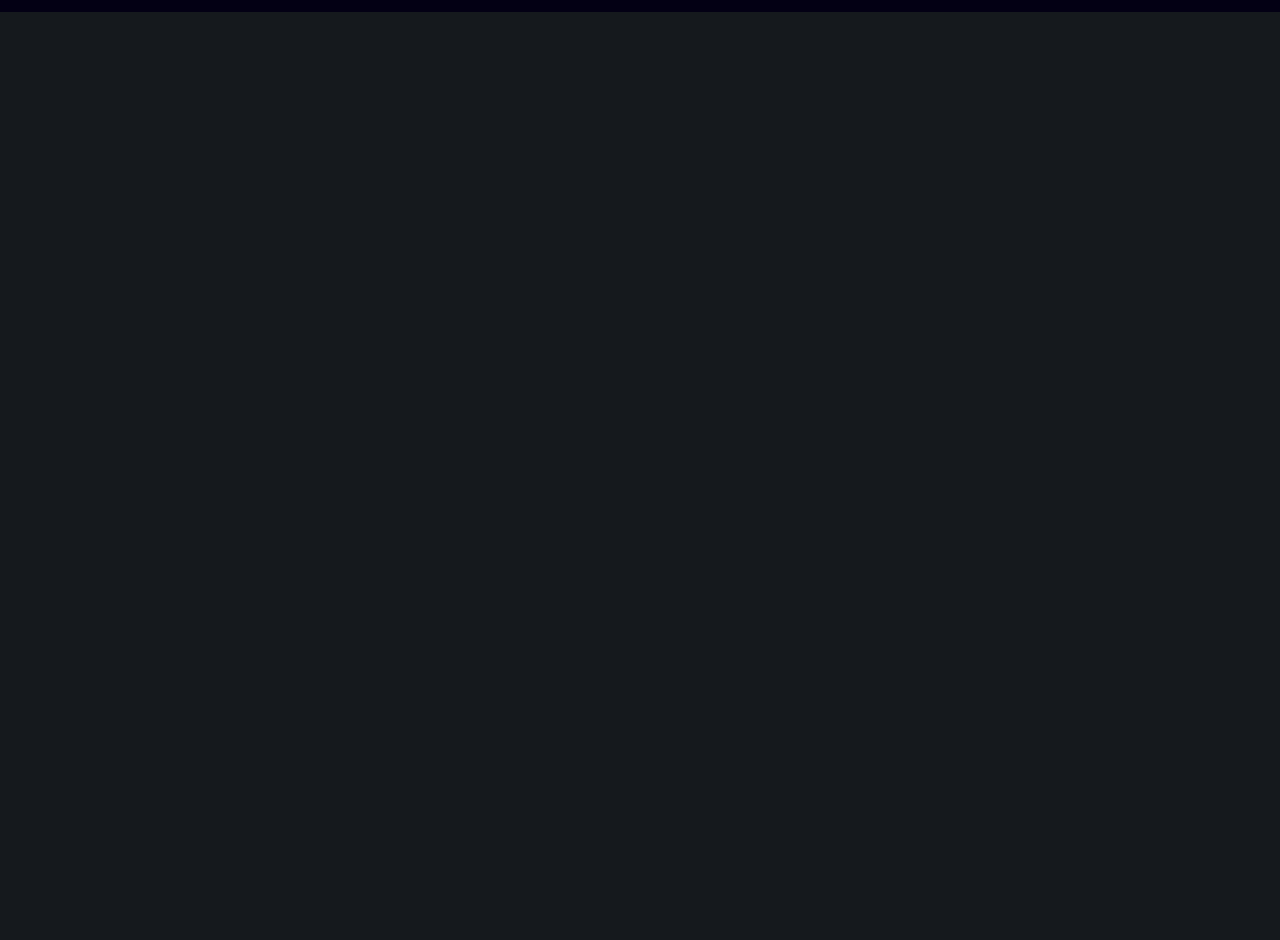
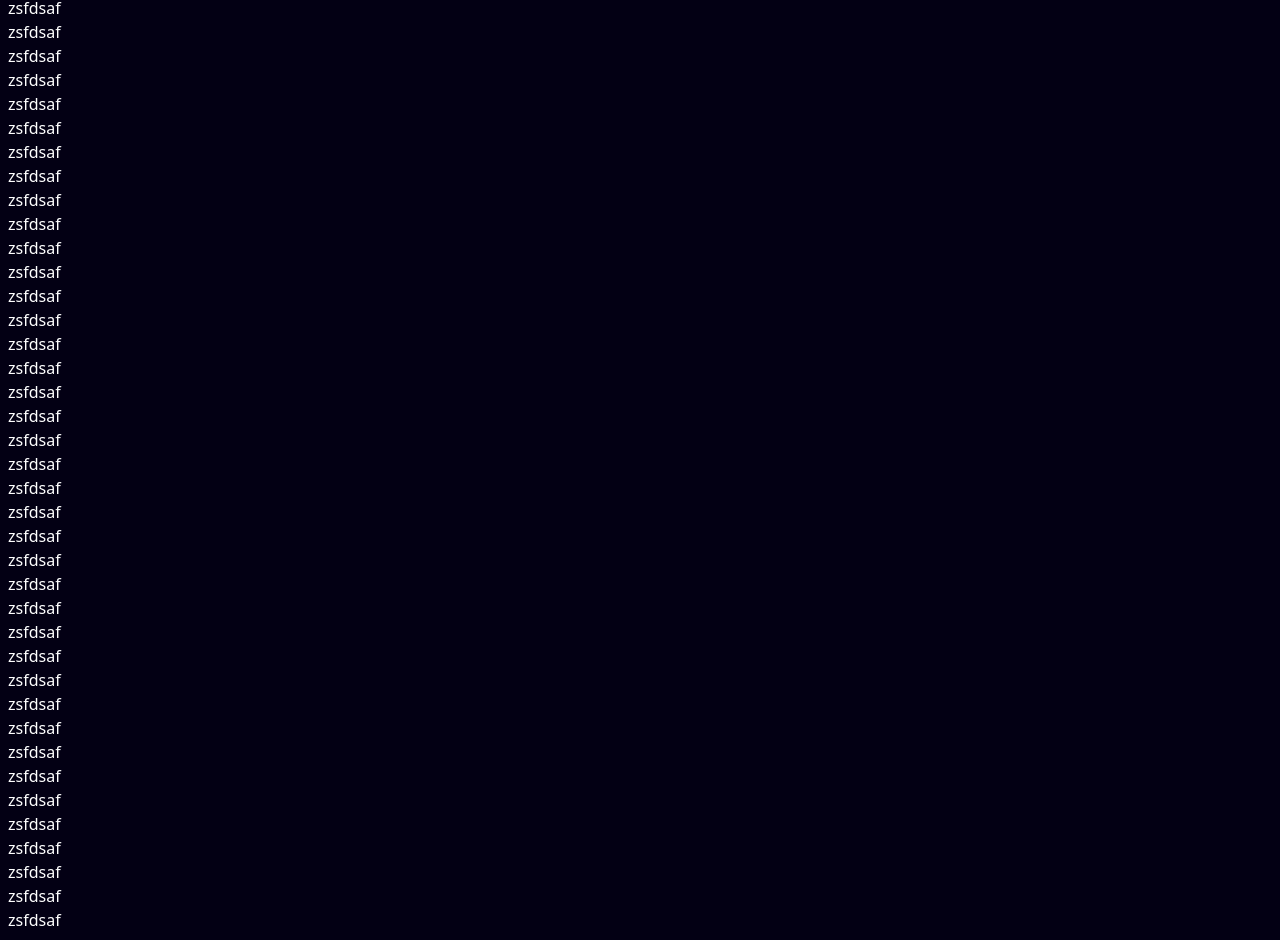
Before and after one commit to MUDDUSSIR-RAZA/Mine-Portfolio, a Next.js app: page / in a window 1280 px wide. Shown: the part 1444-2384 px from the top of the page. Before the commit the page ends 1456 px from the top, so only its background shows below. Built offline with nearby package versions, Linux system fonts and the light colour scheme.

Commit message:
Update index.js

```diff
--- a/src/pages/index.js
+++ b/src/pages/index.js
@@ -1,12 +1,11 @@
 import Hero from "@/components/helper/hero";
+import Navbar from "@/components/navbar";
 import { Inter } from "next/font/google";
 
-const inter = Inter({ subsets: ["latin"] });
 
 export default function Home() {
   return (
-    <div className="relative pt-20 px-2 pb-2">
-
+      <div className="relative px-2 pb-2">
           <h1>zsfdsaf</h1>
           <h1>zsfdsaf</h1>
           <h1>zsfdsaf</h1>
@@ -64,7 +63,48 @@ export default function Home() {
           <h1>zsfdsaf</h1>
           <h1>zsfdsaf</h1>
           <h1>zsfdsaf</h1>
-
+          <h1>zsfdsaf</h1>
+          <h1>zsfdsaf</h1>
+          <h1>zsfdsaf</h1>
+          <h1>zsfdsaf</h1>
+          <h1>zsfdsaf</h1>
+          <h1>zsfdsaf</h1>
+          <h1>zsfdsaf</h1>
+          <h1>zsfdsaf</h1>
+          <h1>zsfdsaf</h1>
+          <h1>zsfdsaf</h1>
+          <h1>zsfdsaf</h1>
+          <h1>zsfdsaf</h1>
+          <h1>zsfdsaf</h1>
+          <h1>zsfdsaf</h1>
+          <h1>zsfdsaf</h1>
+          <h1>zsfdsaf</h1>
+          <h1>zsfdsaf</h1>
+          <h1>zsfdsaf</h1>
+          <h1>zsfdsaf</h1>
+          <h1>zsfdsaf</h1>
+          <h1>zsfdsaf</h1>
+          <h1>zsfdsaf</h1>
+          <h1>zsfdsaf</h1>
+          <h1>zsfdsaf</h1>
+          <h1>zsfdsaf</h1>
+          <h1>zsfdsaf</h1>
+          <h1>zsfdsaf</h1>
+          <h1>zsfdsaf</h1>
+          <h1>zsfdsaf</h1>
+          <h1>zsfdsaf</h1>
+          <h1>zsfdsaf</h1>
+          <h1>zsfdsaf</h1>
+          <h1>zsfdsaf</h1>
+          <h1>zsfdsaf</h1>
+          <h1>zsfdsaf</h1>
+          <h1>zsfdsaf</h1>
+          <h1>zsfdsaf</h1>
+          <h1>zsfdsaf</h1>
+          <h1>zsfdsaf</h1>
+          <h1>zsfdsaf</h1>
+          <h1>zsfdsaf</h1>
+          <h1>zsfdsaf</h1>
         </div>
   );
 }
```
Lines whose indentation alone changed are shown as unchanged.
